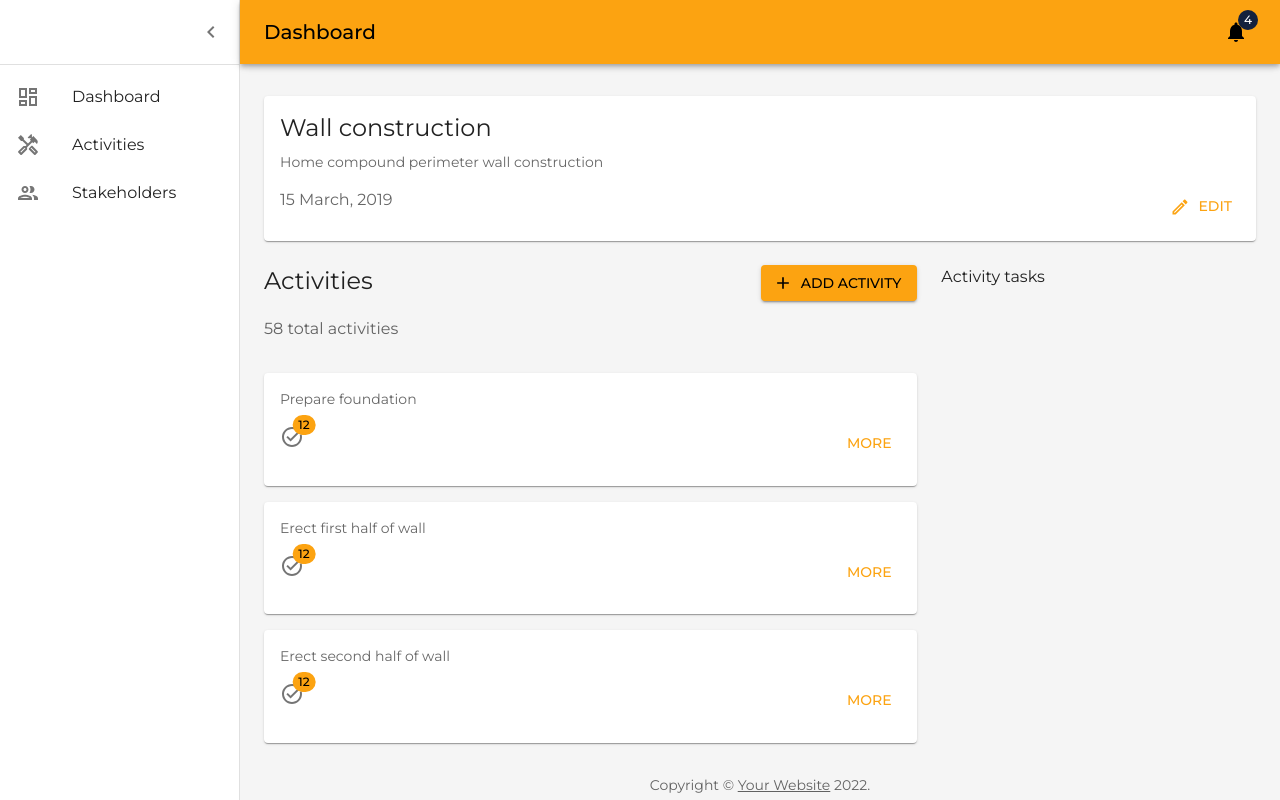
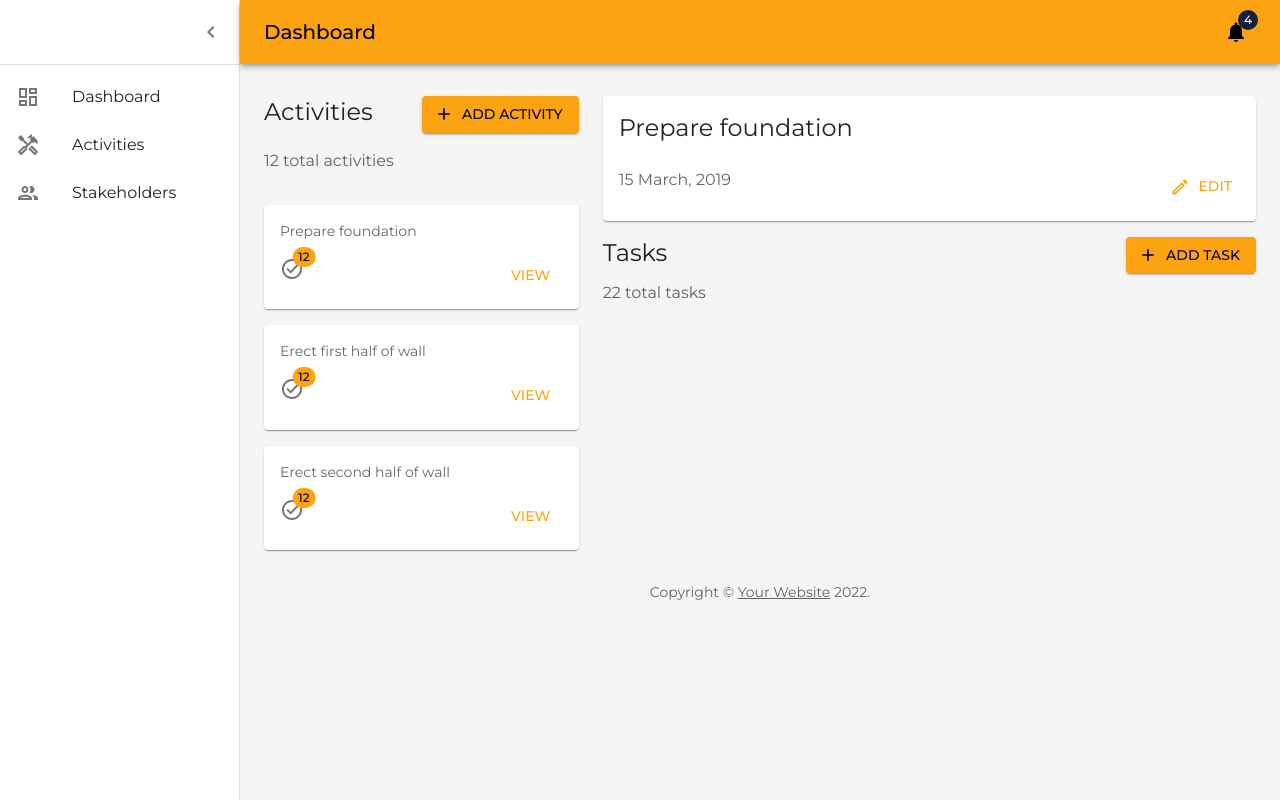
Before and after one commit to cyrilokidi/Gedoo-project-page-design, a React (Create React App) app: page / in a window 1280 px wide. Built offline with nearby package versions, Linux system fonts and the light colour scheme.

Commit message:
Refractor project dashboard

```diff
--- a/src/Project/index.js
+++ b/src/Project/index.js
@@ -16,8 +16,6 @@ import {
   ListItemIcon,
   ListItemText,
   Grid,
-  Card,
-  CardContent,
   Stack,
   Button,
   Paper
@@ -127,29 +125,6 @@ const Drawer = styled(MuiDrawer, {
   }
 }));
 
-function ProjectDetails() {
-  return (
-    <Paper sx={(theme) => ({ p: theme.spacing(2) })}>
-      <Box sx={(theme) => ({ mb: theme.spacing(2) })}>
-        <Typography gutterBottom variant="h5" component="div">
-          Wall construction
-        </Typography>
-        <Typography variant="body2" color="text.secondary">
-          Home compound perimeter wall construction
-        </Typography>
-      </Box>
-      <Stack direction="row">
-        <Stack direction="row" sx={{ flexGrow: 1 }}>
-          <Typography color="text.secondary">15 March, 2019</Typography>
-        </Stack>
-        <Button startIcon={<EditOutlinedIcon />} sx={{ ml: 2 }}>
-          edit
-        </Button>
-      </Stack>
-    </Paper>
-  );
-}
-
 function ActivitiesHeader() {
   return (
     <Stack spacing={2}>
@@ -166,7 +141,7 @@ function ActivitiesHeader() {
         </Button>
       </Stack>
       <Typography color="text.secondary" sx={{ flex: 1 }}>
-        58 total activities
+        12 total activities
       </Typography>
     </Stack>
   );
@@ -174,8 +149,13 @@ function ActivitiesHeader() {
 
 function Activity({ name }) {
   return (
-    <Card>
-      <CardContent>
+    <Paper
+      sx={(theme) => ({
+        p: theme.spacing(2),
+        display: "flex",
+        flexDirection: "column"
+      })}
+    >
       <Box sx={(theme) => ({ mb: theme.spacing(2) })}>
         <Typography variant="body2" color="text.secondary">
           {name}
@@ -187,10 +167,9 @@ function Activity({ name }) {
             <TaskAltOutlinedIcon color="action" />
           </Badge>
         </Stack>
-          <Button sx={{ ml: 2 }}>more</Button>
+        <Button sx={{ ml: 2 }}>view</Button>
       </Stack>
-      </CardContent>
-    </Card>
+    </Paper>
   );
 }
 
@@ -203,6 +182,54 @@ function ListActivities({ activities }) {
         </Grid>
       ))}
     </Grid>
+  );
+}
+
+function ActivityDetails(params) {
+  return (
+    <Paper
+      sx={(theme) => ({
+        p: theme.spacing(2),
+        display: "flex",
+        flexDirection: "column"
+      })}
+    >
+      <Box sx={(theme) => ({ mb: theme.spacing(2) })}>
+        <Typography gutterBottom variant="h5" component="div">
+          Prepare foundation
+        </Typography>
+      </Box>
+      <Stack direction="row">
+        <Stack direction="row" sx={{ flexGrow: 1 }}>
+          <Typography color="text.secondary">15 March, 2019</Typography>
+        </Stack>
+        <Button startIcon={<EditOutlinedIcon />} sx={{ ml: 2 }}>
+          edit
+        </Button>
+      </Stack>
+    </Paper>
+  );
+}
+
+function TasksHeader() {
+  return (
+    <Stack spacing={1}>
+      <Stack direction="row">
+        <Typography component="h4" variant="h5" sx={{ flexGrow: 1 }}>
+          Tasks
+        </Typography>
+        <Button
+          variant="contained"
+          startIcon={<AddOutlinedIcon />}
+          onClick={() => console.log("Add activity")}
+        >
+          add task
+        </Button>
+      </Stack>
+      <Typography color="text.secondary" sx={{ flex: 1 }}>
+        22 total tasks
+      </Typography>
+    </Stack>
   );
 }
 
@@ -279,17 +306,17 @@ function DashboardContent() {
         <Toolbar />
         <Container maxWidth="lg" sx={{ mt: 4, mb: 4 }}>
           <Grid container spacing={3}>
-            <Grid item xs={12}>
-              <ProjectDetails />
-            </Grid>
-            <Grid item xs={12} md={6} lg={8}>
+            <Grid item xs={12} md={4} lg={4}>
               <Stack spacing={2}>
                 <ActivitiesHeader />
                 <ListActivities activities={activities} />
               </Stack>
             </Grid>
-            <Grid item xs={12} md={6} lg={4}>
-              Activity tasks
+            <Grid item xs={12} md={8} lg={8}>
+              <Stack spacing={2}>
+                <ActivityDetails />
+                <TasksHeader />
+              </Stack>
             </Grid>
           </Grid>
           <Copyright sx={{ pt: 4 }} />
```
Lines whose indentation alone changed are shown as unchanged.
